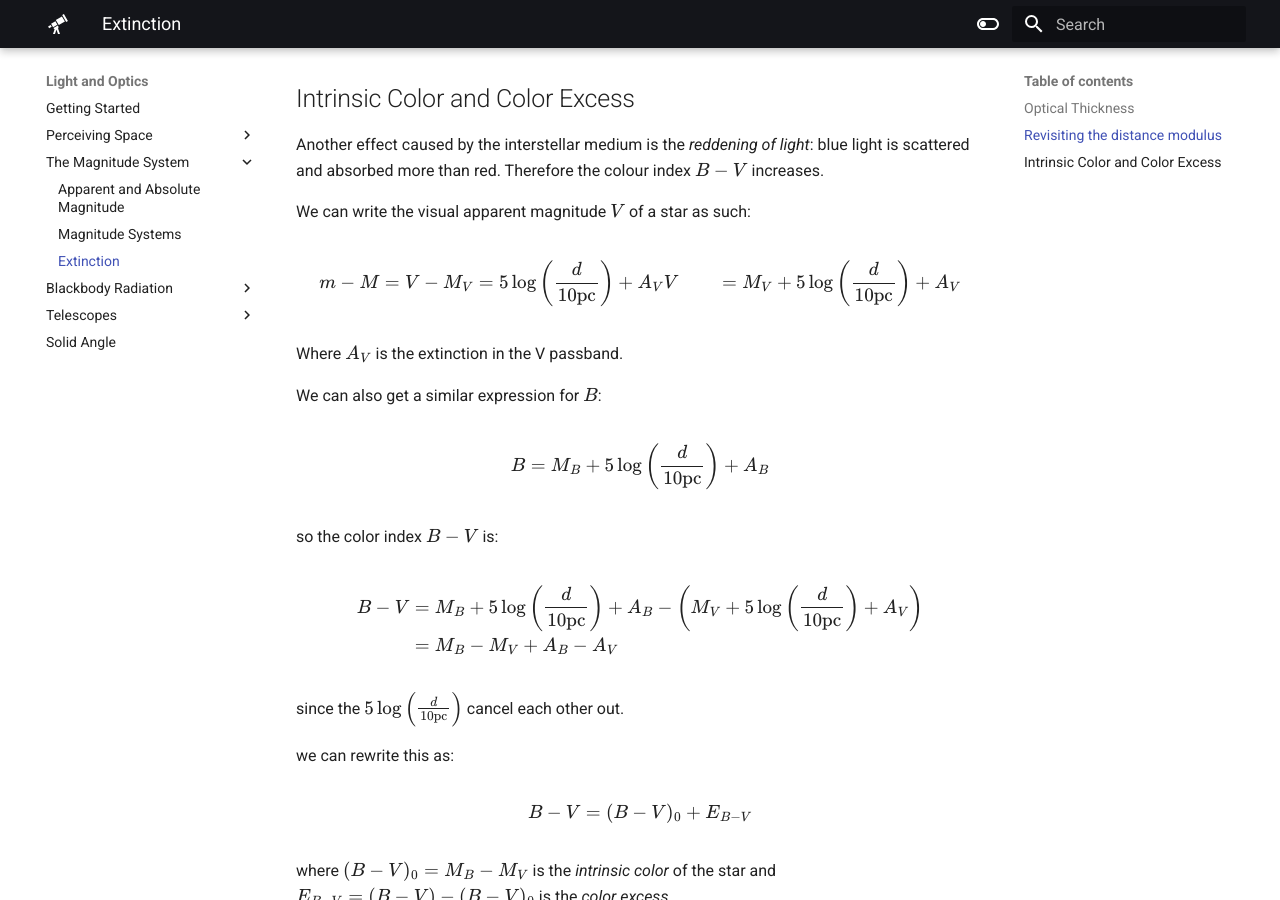
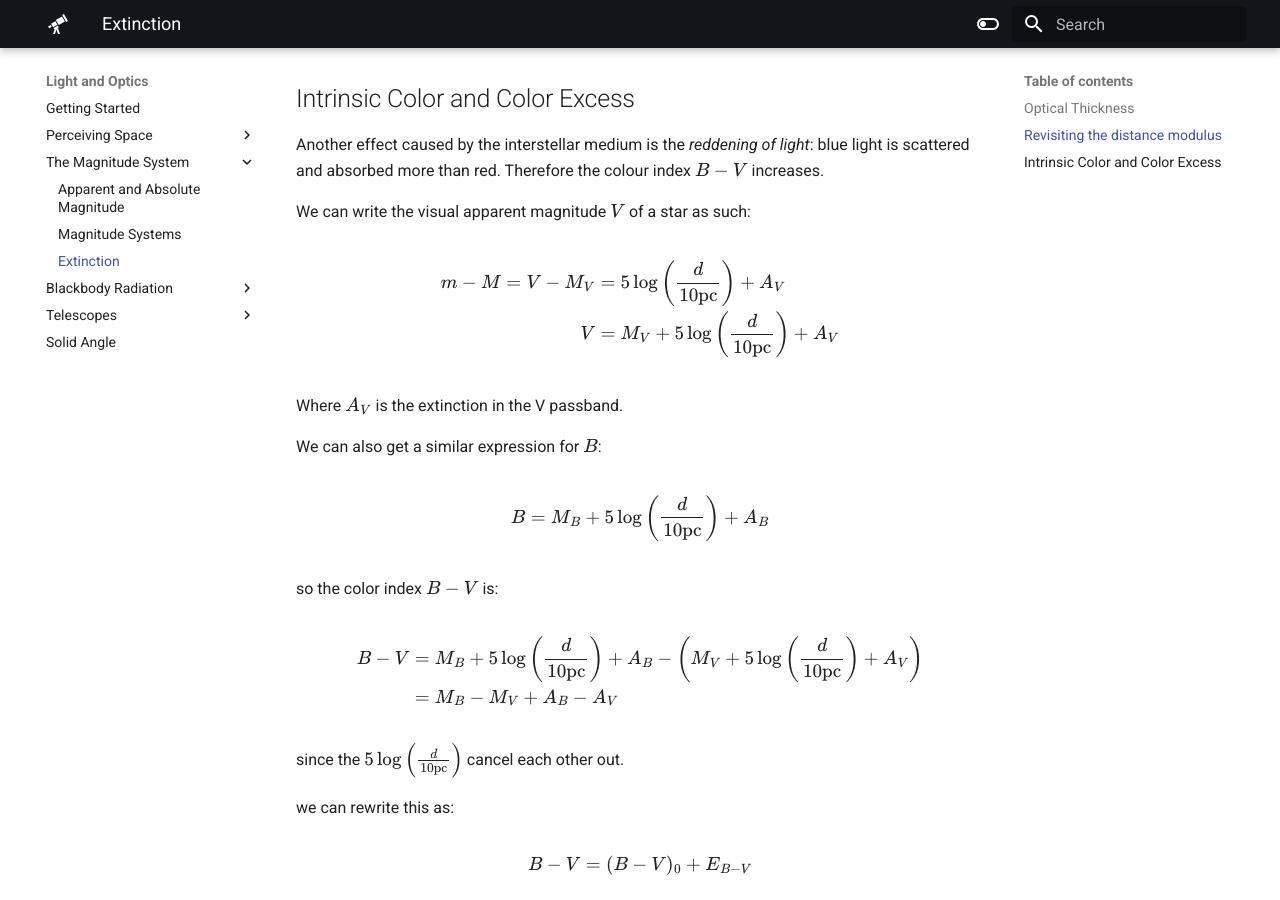
Before and after one commit to nushastro/website, an MkDocs documentation site: the page built from docs/optics/magnitude/extinction.md, in a window 1280 px wide and 900 px high, scrolled down 2412 px. Built offline with MkDocs 1.6.1 and Material for MkDocs 9.7.7, drawn with Linux system fonts in a browser that asks for light colours.

Commit message:
formatting

```diff
--- a/docs/optics/magnitude/extinction.md
+++ b/docs/optics/magnitude/extinction.md
@@ -207,7 +207,7 @@ We can write the visual apparent magnitude $V$ of a star as such:
 
 $$
 \begin{align*}
-m - M = V - M_V &= 5\log\left(\frac{d}{10\text{pc}}\right)+A_V
+m - M = V - M_V &= 5\log\left(\frac{d}{10\text{pc}}\right)+A_V\\
 V &= M_V + 5\log\left(\frac{d}{10\text{pc}}\right)+A_V
 \end{align*}
 $$
--- a/mkdocs.yml
+++ b/mkdocs.yml
@@ -124,6 +124,7 @@ nav:
           - Telescopes:
                 - optics/telescopes/overview.md
                 - optics/telescopes/refractor.md
+                - optics/telescopes/resolution.md
           - optics/solid_angle.md
     - Positional Astronomy:
           - Getting Started: positional/index.md
```
Also changed, not shown: other parts of docs/optics/magnitude/extinction.md (+1 -1 lines).
